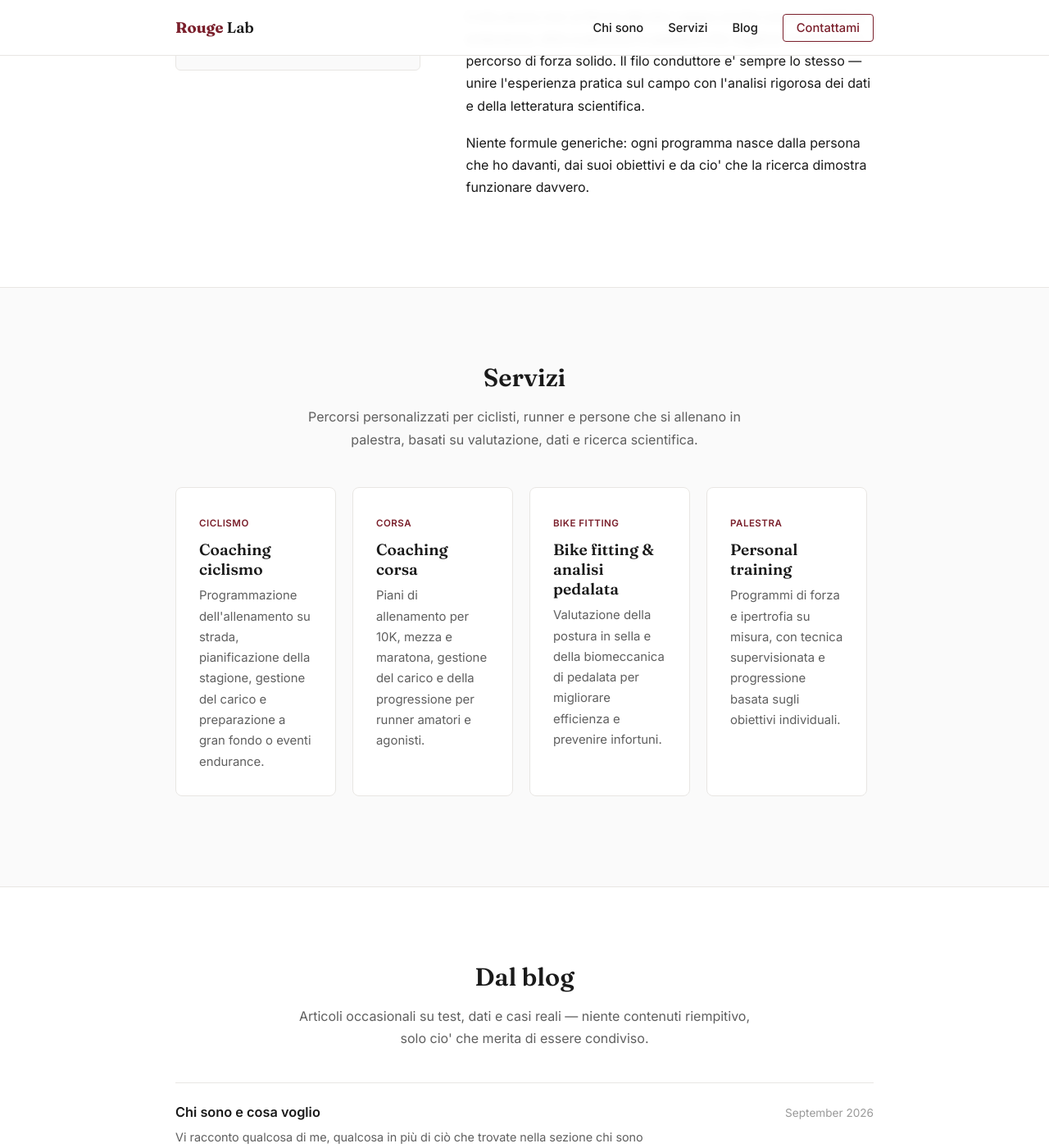
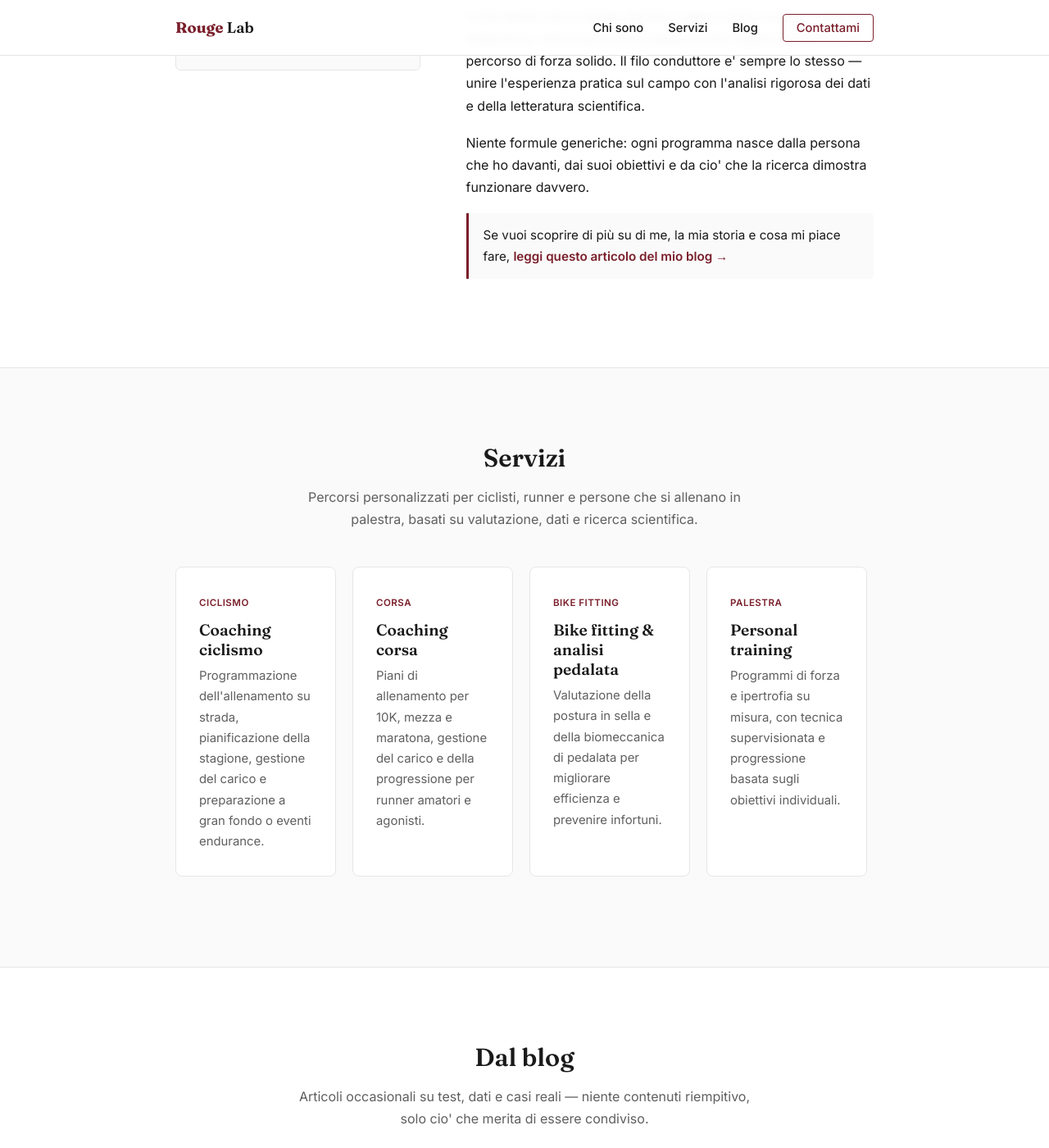
Before and after one commit to lorenzorossoo/Portfolio, a Jekyll site: the page built from index.html, in a window 1280 px wide and 1400 px high, scrolled down 1055 px. Shown: the whole window at 82% size. Built offline with Jekyll 4.4.1, drawn with Linux system fonts in a browser that asks for light colours; some of the changed text lies outside the part shown.

Commit message:
modifica sezione chi sono

```diff
--- a/index.html
+++ b/index.html
@@ -29,6 +29,7 @@ title: Home
       <p>Sono <span class="accent">Lorenzo Rosso</span>, chinesiologo laureato in Scienze Motorie all'Universita' di Torino. La mia tesi ha analizzato la biomeccanica del ciclismo: meccanica della pedalata, pattern EMG, bike fitting e prevenzione degli infortuni.</p>
       <p>Il mio lavoro non si ferma alla bici: seguo anche runner e atleti di endurance, oltre a persone in palestra che vogliono costruire un percorso di forza solido. Il filo conduttore e' sempre lo stesso &mdash; unire l'esperienza pratica sul campo con l'analisi rigorosa dei dati e della letteratura scientifica.</p>
       <p>Niente formule generiche: ogni programma nasce dalla persona che ho davanti, dai suoi obiettivi e da cio' che la ricerca dimostra funzionare davvero.</p>
+            <p class="about-more">Se vuoi scoprire di più su di me, la mia storia e cosa mi piace fare, <a href="{{ '/blog/chisonolamiastoria/' | relative_url }}">leggi questo articolo del mio blog &rarr;</a></p>
     </div>
   </div>
 </section>
--- a/style.css
+++ b/style.css
@@ -360,3 +360,16 @@ a:hover { text-decoration: underline; }
   border-color: var(--red);
   color: var(--bg);
 }
+
+.about-more {
+  font-size: 0.95rem;
+  padding: 14px 18px;
+  background: var(--bg-alt);
+  border-left: 3px solid var(--red);
+  border-radius: 0 4px 4px 0;
+  margin-bottom: 18px !important;
+}
+
+.about-more a {
+  font-weight: 600;
+}
```
Also changed, not shown: _posts/2026-09-18-ChiSonoECosaVoglio.md (deleted, +0 -8 lines), _posts/2026-09-18-ChiSonoLaMiaStoria.md (added, +7 -0 lines).
